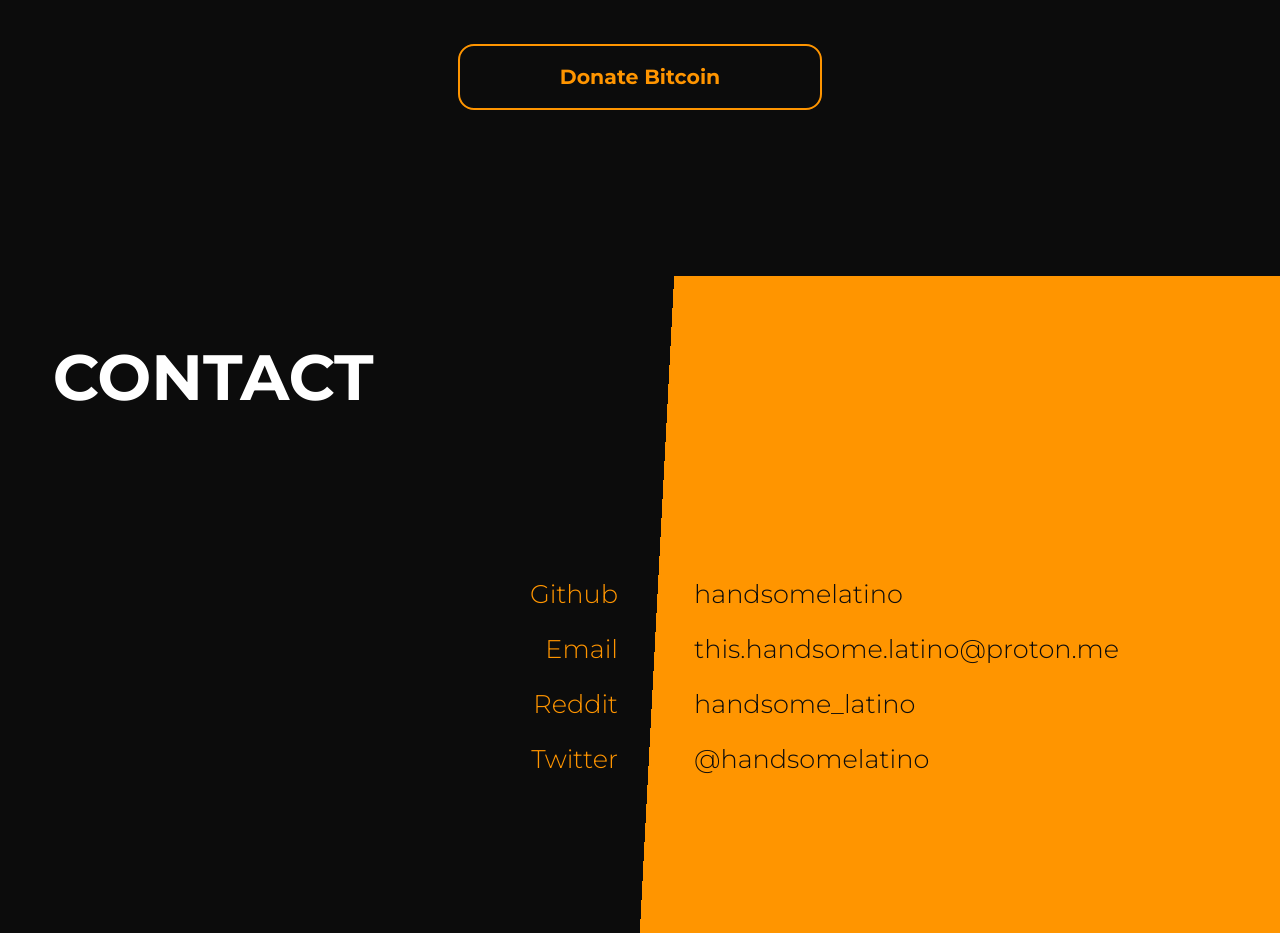
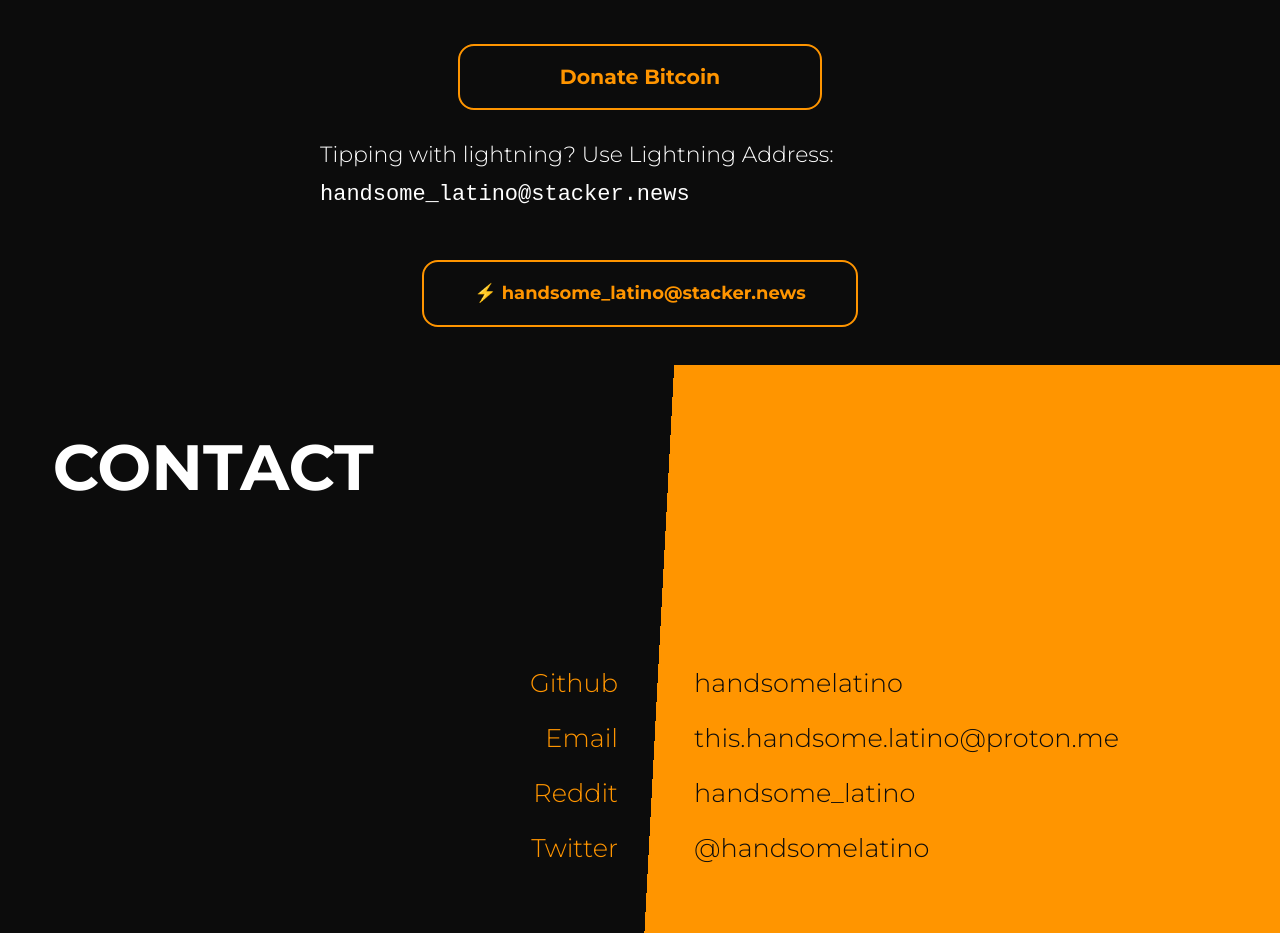
Before and after one commit to handsomelatino/handsomelatino-portfolio, a React (Create React App) app: page / in a window 1280 px wide. Shown: the part 3160-4093 px from the top of the page. Built offline with nearby package versions, Linux system fonts and the light colour scheme.

Commit message:
add stackernews lightning address

```diff
--- a/src/routes/SupportMe.js
+++ b/src/routes/SupportMe.js
@@ -10,6 +10,8 @@ export default function SupportMe() {
         <p>Your support can help me create more projects that bring awareness to the strengths of Bitcoin amidst a noisy and distracted world.</p>
         <p>My goal is to add a small contribution to a world where my children, our children can see a brighter future using Bitcoin as a censorship-resistant and decentralized type of money.</p>
         <p className='donate-button'><LinkButton to="https://pay.handsomelatino.com/api/v1/invoices?storeId=3zecRWVXGTMtpsE4157U8hjzL9iwBfPFBroABh3oWD3r&currency=USD">Donate Bitcoin</LinkButton></p>
+        <p>Tipping with lightning? Use Lightning Address: <code>handsome_latino@stacker.news</code></p>
+        <p className='lnurl-button'><LinkButton to='lightning:lnurl1dp68gurn8ghj7um5v93kketj9ehx2amn9uh8wetvdskkkmn0wahz7mrww4excup0dpskuerndakk2hmvv96xjmn02f3vg9'>⚡️ handsome_latino@stacker.news</LinkButton></p>
       </div>
     </div>
   )
--- a/src/routes/SupportMe.scss
+++ b/src/routes/SupportMe.scss
@@ -50,5 +50,19 @@
       }
     }
 
+    p.lnurl-button {
+      text-align: center;
+
+      .__link-button {
+        display: inline-block;
+        border: 2px solid styles.$orange;
+        color: styles.$orange;
+        border-radius: 16px;
+        font-weight: bold;
+        margin-top: 20px;
+        font-size: clamp(16px, 1.4vw, 20px);
+        padding: clamp(10px, 4vw, 12px) clamp(16px, 4vw, 50px);
+      }
+    }
   }
 }
```
